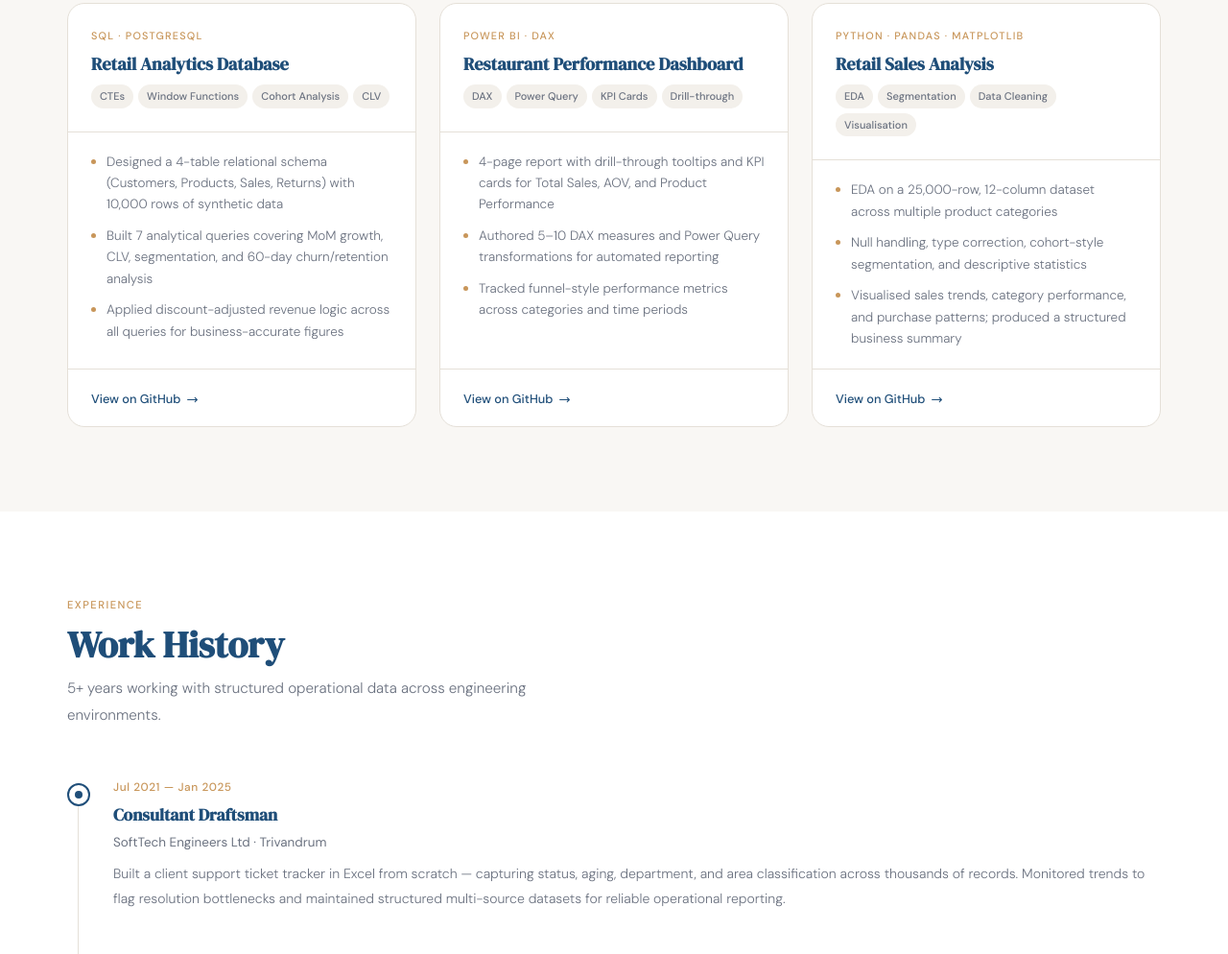
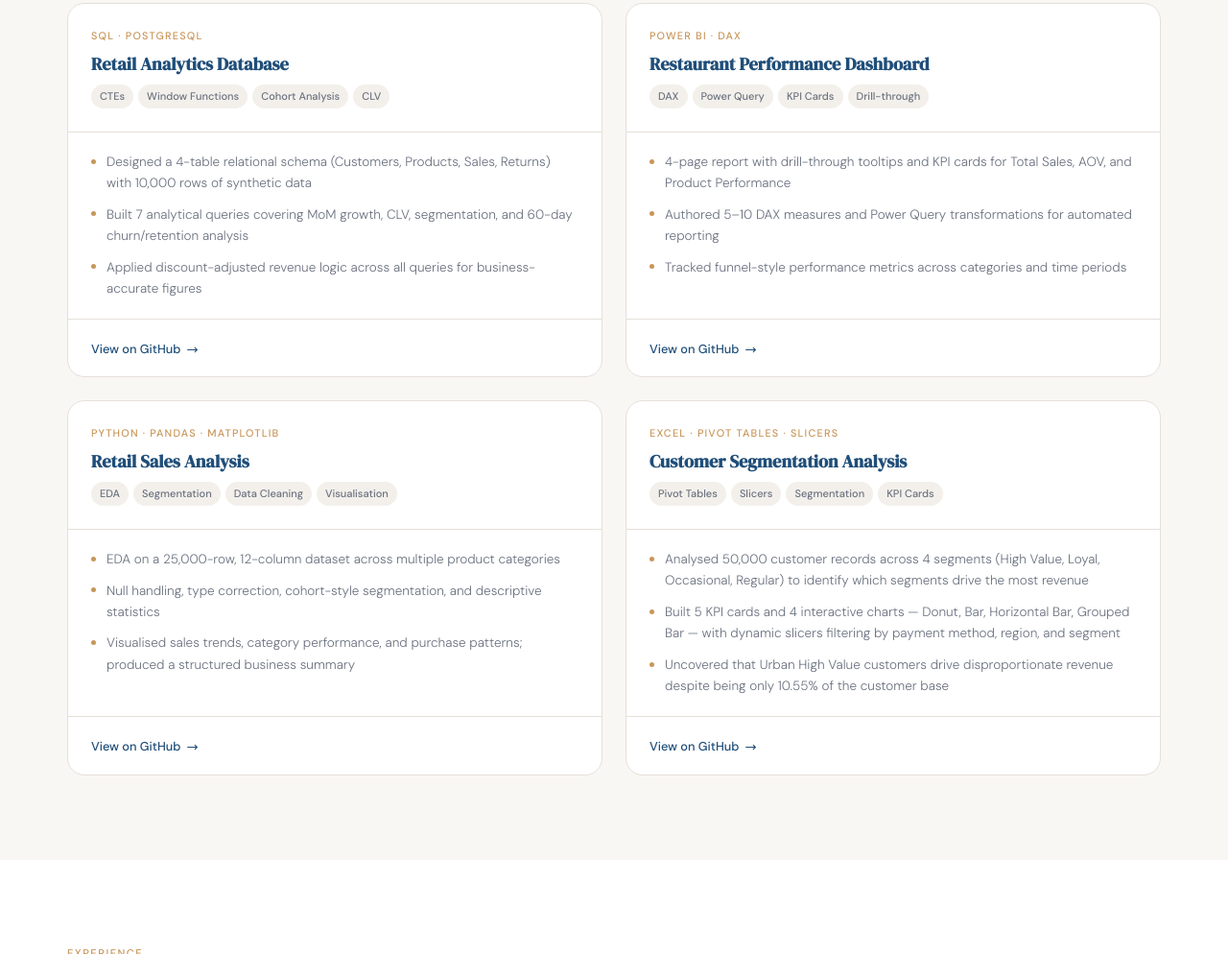
Before and after one commit to Mahi070295/Portfolio, a plain HTML site: page index.html in a window 1280 px wide. Shown: the part 1806-2800 px from the top of the page at 96% size. Drawn offline with Linux system fonts and the light colour scheme.

Commit message:
index.html

```diff
--- a/index.html
+++ b/index.html
@@ -80,7 +80,7 @@
 
     /* ── PROJECTS ── */
     #projects { background: var(--bg); }
-    .proj-grid { display: grid; grid-template-columns: repeat(3,1fr); gap: 1.5rem; }
+    .proj-grid { display: grid; grid-template-columns: repeat(2,1fr); gap: 1.5rem; }
     .pcard { background: var(--white); border: 1px solid var(--border); border-radius: 18px; overflow: hidden; display: flex; flex-direction: column; transition: transform 0.22s, box-shadow 0.22s; }
     .pcard:hover { transform: translateY(-5px); box-shadow: 0 14px 44px rgba(31,78,121,0.10); }
     .pcard-top { padding: 1.5rem; border-bottom: 1px solid var(--border); }
@@ -163,7 +163,7 @@
     <div class="hero-cards">
       <div class="scard">
         <div class="scard-icon">📊</div>
-        <div><div class="scard-num">3</div><div class="scard-lbl">End-to-end analytics projects</div></div>
+        <div><div class="scard-num">4</div><div class="scard-lbl">End-to-end analytics projects</div></div>
       </div>
       <div class="scard">
         <div class="scard-icon">🛢️</div>
@@ -280,11 +280,29 @@
         </div>
       </div>
 
+      <div class="pcard">
+        <div class="pcard-top">
+          <p class="pcard-type">Excel · Pivot Tables · Slicers</p>
+          <h3 class="pcard-title">Customer Segmentation Analysis</h3>
+          <div class="pcard-tools"><span class="ttag">Pivot Tables</span><span class="ttag">Slicers</span><span class="ttag">Segmentation</span><span class="ttag">KPI Cards</span></div>
+        </div>
+        <div class="pcard-body">
+          <ul>
+            <li>Analysed 50,000 customer records across 4 segments (High Value, Loyal, Occasional, Regular) to identify which segments drive the most revenue</li>
+            <li>Built 5 KPI cards and 4 interactive charts — Donut, Bar, Horizontal Bar, Grouped Bar — with dynamic slicers filtering by payment method, region, and segment</li>
+            <li>Uncovered that Urban High Value customers drive disproportionate revenue despite being only 10.55% of the customer base</li>
+          </ul>
+        </div>
+        <div class="pcard-foot">
+          <a href="https://github.com/Mahi070295" target="_blank" class="plink">
+            View on GitHub <svg fill="none" stroke="currentColor" viewBox="0 0 24 24"><path stroke-linecap="round" stroke-linejoin="round" stroke-width="2" d="M17 8l4 4m0 0l-4 4m4-4H3"/></svg>
+          </a>
+        </div>
+      </div>
+
     </div>
   </div>
 </section>
-
-<!-- EXPERIENCE -->
 <section id="experience">
   <div class="inner">
     <p class="s-eyebrow">Experience</p>
@@ -323,14 +341,6 @@
     <h2 class="s-title">Let's Connect</h2>
     <p class="s-sub">Open to Data Analyst, Business Analyst, and Power BI Developer roles. Feel free to reach out.</p>
     <div class="clinks">
-      <a href="mailto:mahadevanr41@gmail.com" class="cbtn cbtn-white">✉ mahadevanr41@gmail.com</a>
+      <a href="/cdn-cgi/l/email-protection#2f424e474e4b4a594e415d1b1e6f48424e4643014c4042" class="cbtn cbtn-white">✉ <span class="__cf_email__" data-cfemail="cea3afa6afaaabb8afa0bcfaff8ea9a3afa7a2e0ada1a3">[email&#160;protected]</span></a>
       <a href="https://linkedin.com" target="_blank" class="cbtn cbtn-outline">LinkedIn</a>
-      <a href="https://github.com/Mahi070295" target="_blank" class="cbtn cbtn-outline">GitHub</a>
-    </div>
-  </div>
-</section>
-
-<footer>© 2025 Mahadevan R · Built with HTML & CSS</footer>
-
-</body>
-</html>
+      <a href="https://github.com/Mahi070295" target="_blank" class="
```
